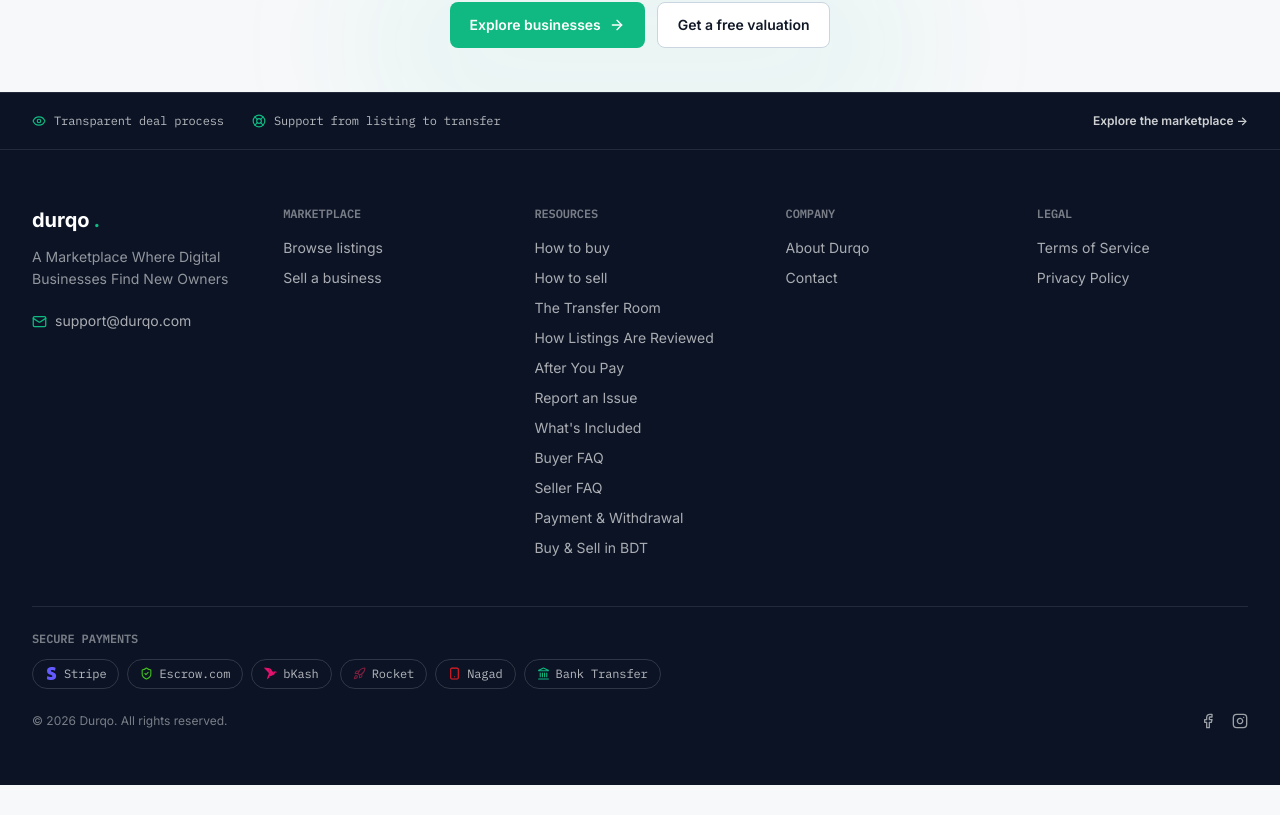
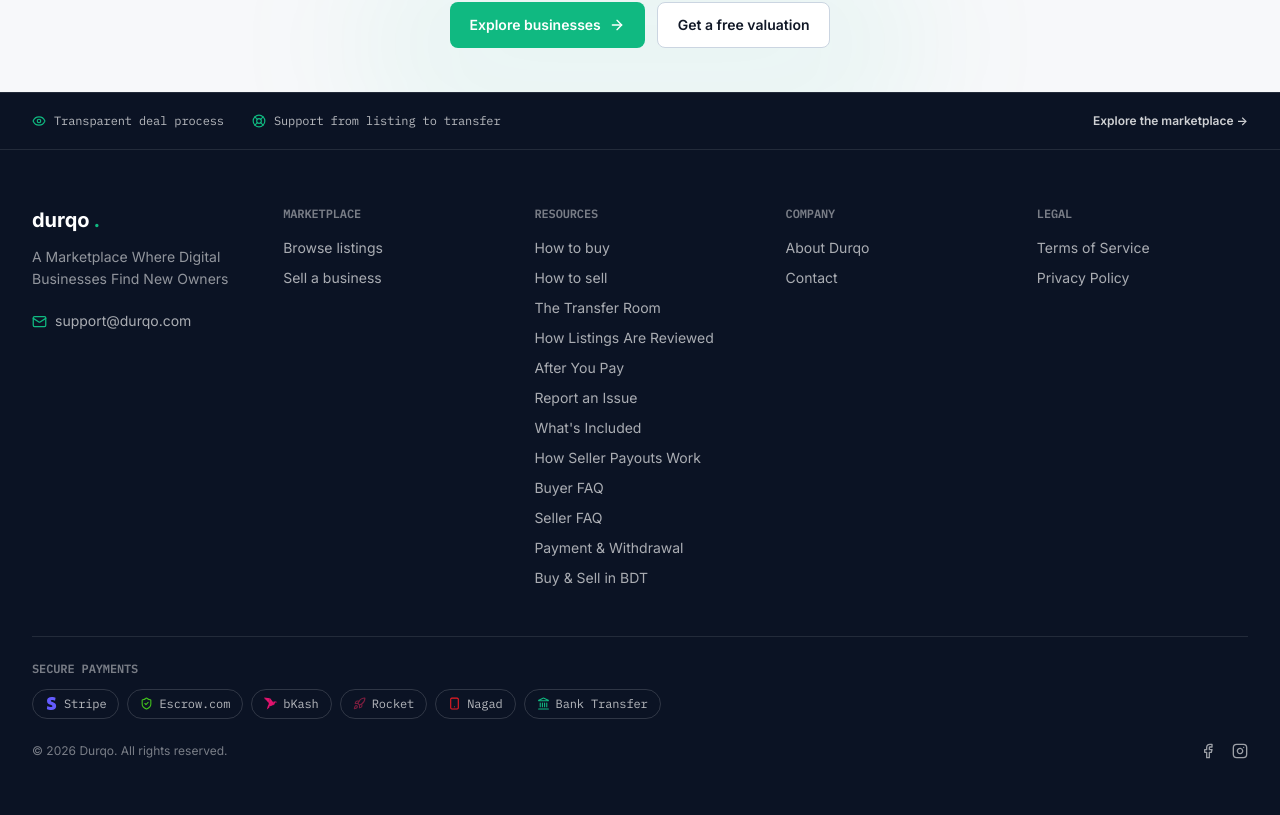
Before and after one commit to mdmanirmia/durqo-app, a Next.js app: page / in a window 1280 px wide. Shown: the part 3728-4543 px from the top of the page. Before the commit the page ends 4513 px from the top, so only its background shows below. Built offline with nearby package versions, Linux system fonts and the light colour scheme; no server answers; the database is empty.

Commit message:
Link "How Seller Payouts Work" page from Footer Resources

```diff
--- a/src/components/Footer.tsx
+++ b/src/components/Footer.tsx
@@ -164,6 +164,7 @@ export default function Footer() {
               <li><Link href="/after-you-pay" className="hover:text-white">After You Pay</Link></li>
               <li><Link href="/report-an-issue" className="hover:text-white">Report an Issue</Link></li>
               <li><Link href="/whats-included" className="hover:text-white">What&apos;s Included</Link></li>
+              <li><Link href="/seller-payouts" className="hover:text-white">How Seller Payouts Work</Link></li>
               <li><Link href="/buyer-faq" className="hover:text-white">Buyer FAQ</Link></li>
               <li><Link href="/seller-faq" className="hover:text-white">Seller FAQ</Link></li>
               <li><Link href="/payments" className="hover:text-white">Payment &amp; Withdrawal</Link></li>
```
